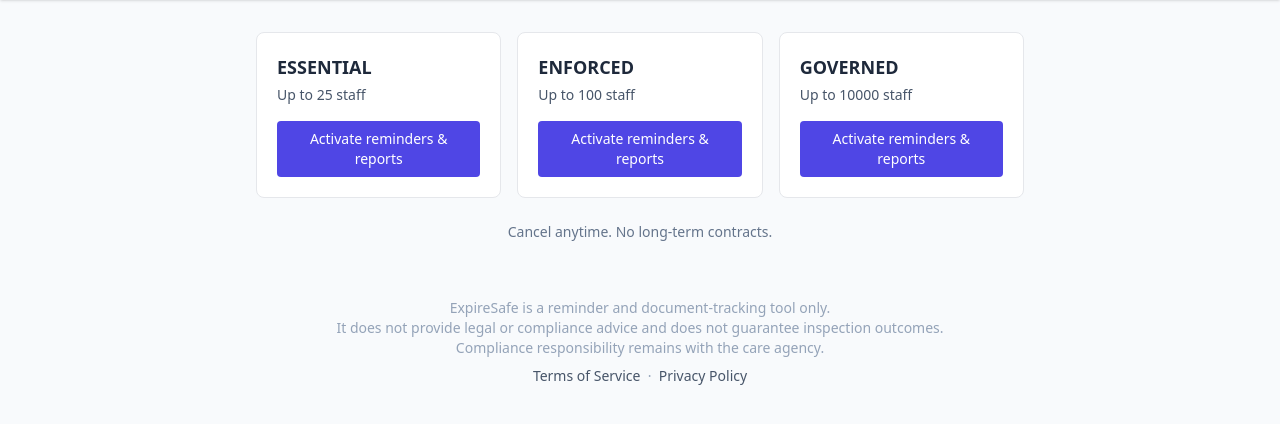
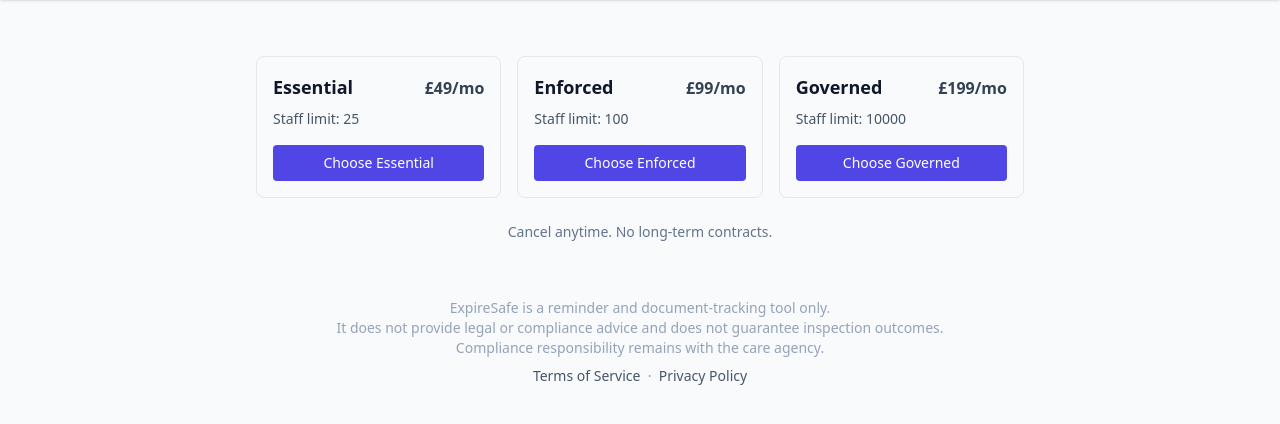
Before and after one commit to mk84web/expiresafe, a Flask app: page /billing in a window 1280 px wide. Shown: the part 52-476 px from the top of the page. Run offline with Flask 3, Linux system fonts and the light colour scheme; a user stored in the database is signed in; data that the repository does not hold is empty; some libraries are stand-ins or nearby versions.

Commit message:
Fix billing page: always show plan cards + stable prices

```diff
--- a/ExpireSafe/app.py
+++ b/ExpireSafe/app.py
@@ -2125,9 +2125,9 @@ def billing():
                     agency.get("stripe_subscription_id"))
 
     prices = {
-        "ESSENTIAL": os.environ.get("PRICE_ESSENTIAL", "£49/mo"),
-        "ENFORCED": os.environ.get("PRICE_ENFORCED", "£99/mo"),
-        "GOVERNED": os.environ.get("PRICE_GOVERNED", "£199/mo"),
+        "ESSENTIAL": "£49/mo",
+        "ENFORCED": "£99/mo",
+        "GOVERNED": "£199/mo",
     }
 
     return render_template(
--- a/ExpireSafe/templates/billing.html
+++ b/ExpireSafe/templates/billing.html
@@ -76,33 +76,38 @@
   {% endif %}
 
   {# ---- PLAN CARDS ---- #}
-  <div class="grid md:grid-cols-3 gap-4">
+  <div class="grid md:grid-cols-3 gap-4 mt-6">
+
     {% for p in ["ESSENTIAL","ENFORCED","GOVERNED"] %}
-    <div class="bg-white dark:bg-slate-800 border dark:border-slate-700 rounded-lg p-5 {{ 'ring-2 ring-indigo-500' if agency.plan == p and agency.billing_status == 'ACTIVE' else '' }}">
-      <div class="font-semibold text-lg">{{ p }}</div>
-      <div class="text-sm text-slate-600 dark:text-slate-400 mt-1 mb-4">
-        Up to {{ limits[p]["staff"] }} staff
+    <div class="border rounded-lg p-4 dark:border-slate-700">
+      <div class="flex items-baseline justify-between">
+        <h3 class="text-lg font-semibold text-slate-900 dark:text-slate-100">{{ p.title() }}</h3>
+        <div class="text-slate-700 dark:text-slate-300 font-bold">
+          {{ prices[p] }}
+        </div>
       </div>
 
-      <form method="post" action="{{ url_for('create_checkout_session') }}">
+      <p class="text-sm text-slate-600 dark:text-slate-400 mt-2">
+        Staff limit: {{ limits[p]["staff"] }}
+      </p>
+
+      <form method="POST" action="{{ url_for('create_checkout_session') }}" class="mt-4">
         <input type="hidden" name="csrf_token" value="{{ csrf_token() }}">
         <input type="hidden" name="plan" value="{{ p }}">
-        {% if agency.plan == p and agency.billing_status == 'ACTIVE' and not cancel_at_period_end %}
-        <button disabled class="w-full bg-slate-200 text-slate-500 dark:bg-slate-700 dark:text-slate-400 rounded px-4 py-2 text-sm cursor-not-allowed">
-          Current Plan
-        </button>
+
+        {% if agency and agency.plan == p and agency.billing_status == 'ACTIVE' and not cancel_at_period_end %}
+          <button disabled class="w-full bg-slate-200 text-slate-500 dark:bg-slate-700 dark:text-slate-400 rounded px-4 py-2 text-sm cursor-not-allowed">
+            Current Plan
+          </button>
         {% else %}
-        <button class="w-full bg-indigo-600 text-white rounded px-4 py-2 text-sm hover:bg-indigo-700">
-          {% if agency.billing_status not in ('ACTIVE',) %}
-          Activate reminders &amp; reports
-          {% else %}
-          Switch to {{ p }}
-          {% endif %}
-        </button>
+          <button type="submit" class="w-full bg-indigo-600 text-white rounded px-4 py-2 text-sm hover:bg-indigo-700">
+            Choose {{ p.title() }}
+          </button>
         {% endif %}
       </form>
     </div>
     {% endfor %}
+
   </div>
 
   {# ---- CANCELLATION / REACTIVATION SECTION ---- #}
```
